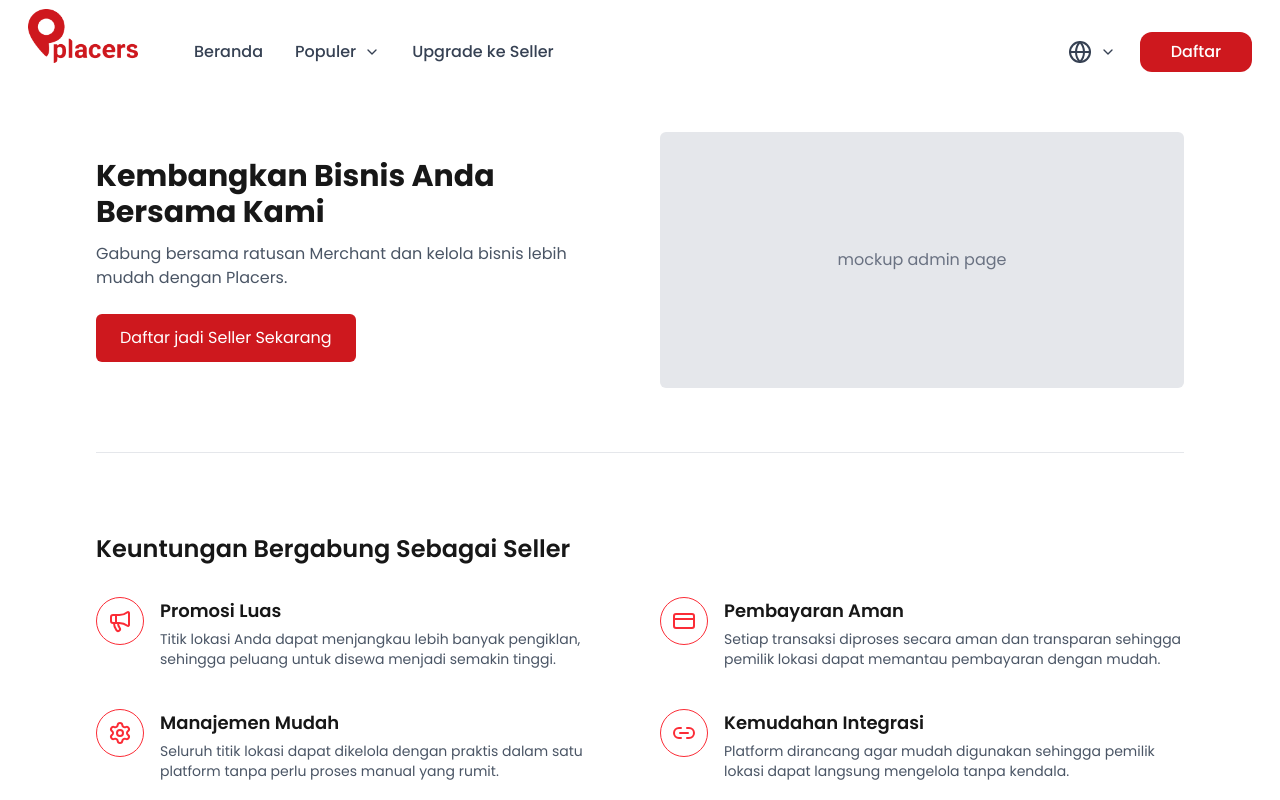
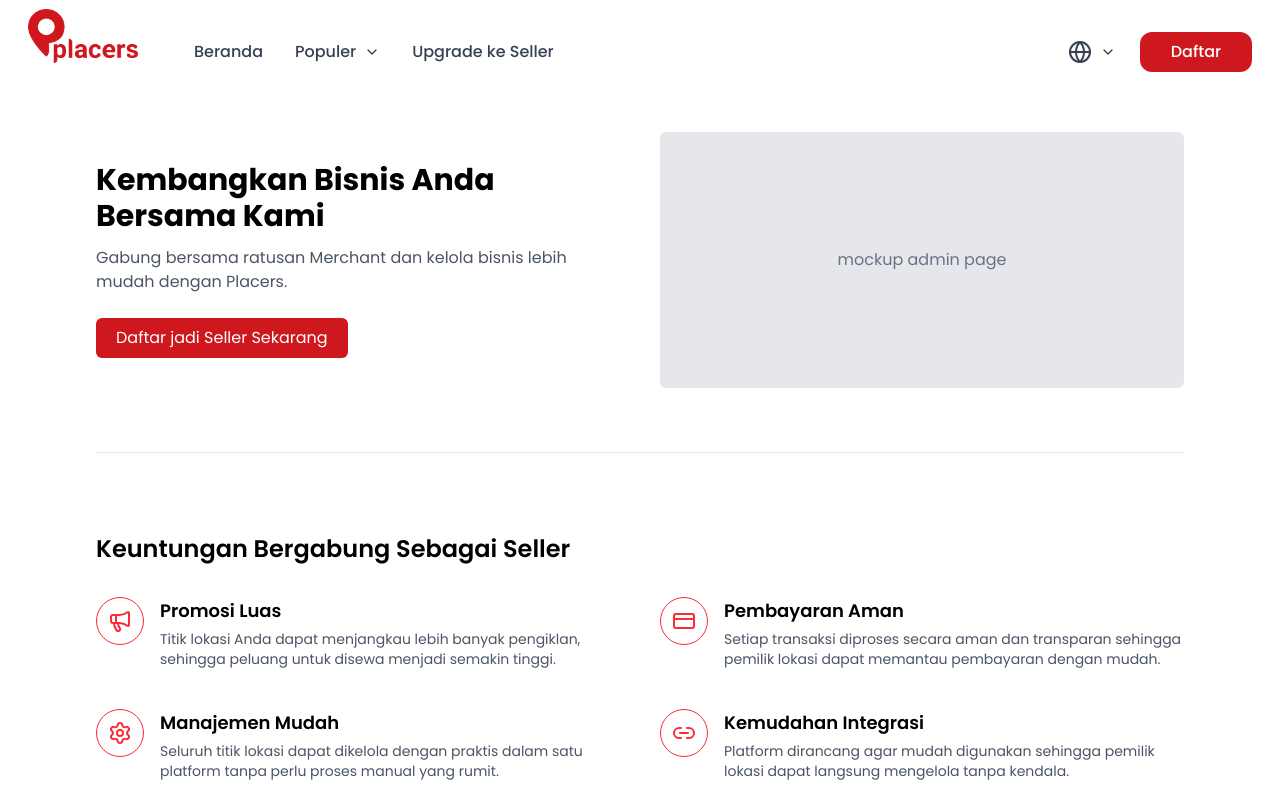
Before and after one commit to Utero-Interns/placers-website, a Next.js app: page /seller in a window 1280 px wide. Shown: the top 800 px of the page. Built offline with nearby package versions, Linux system fonts and the light colour scheme.

Commit message:
fix: update SellerPage layout and button styling for improved UI

```diff
--- a/app/seller/page.tsx
+++ b/app/seller/page.tsx
@@ -5,9 +5,9 @@ import Link from "next/link"
 
 export default function SellerPage() {
     return (
-        <>
+        <div className="flex flex-col min-h-screen bg-white">
             <Navbar />
-            <main className="px-6 md:px-16 lg:px-24 py-12">
+            <main className="px-6 md:px-16 lg:px-24 py-12 text-black">
 
                 {/* Hero Section */}
                 <section className="grid grid-cols-1 md:grid-cols-2 gap-10 items-center">
@@ -19,7 +19,7 @@ export default function SellerPage() {
                             Gabung bersama ratusan Merchant dan kelola bisnis lebih mudah dengan Placers.
                         </p>
                         <Link href="/seller/register">
-                            <button className="bg-[var(--color-primary)] hover:bg-red-700 text-white rounded-md px-6 py-3">
+                            <button className="bg-[var(--color-primary)] hover:bg-red-700 text-white rounded-md px-5 py-2 text-base">
                                 Daftar jadi Seller Sekarang
                             </button>
                         </Link>
@@ -134,6 +134,6 @@ export default function SellerPage() {
 
             </main>
             <Footer />
-        </>
+        </div>
     )
 }
```
